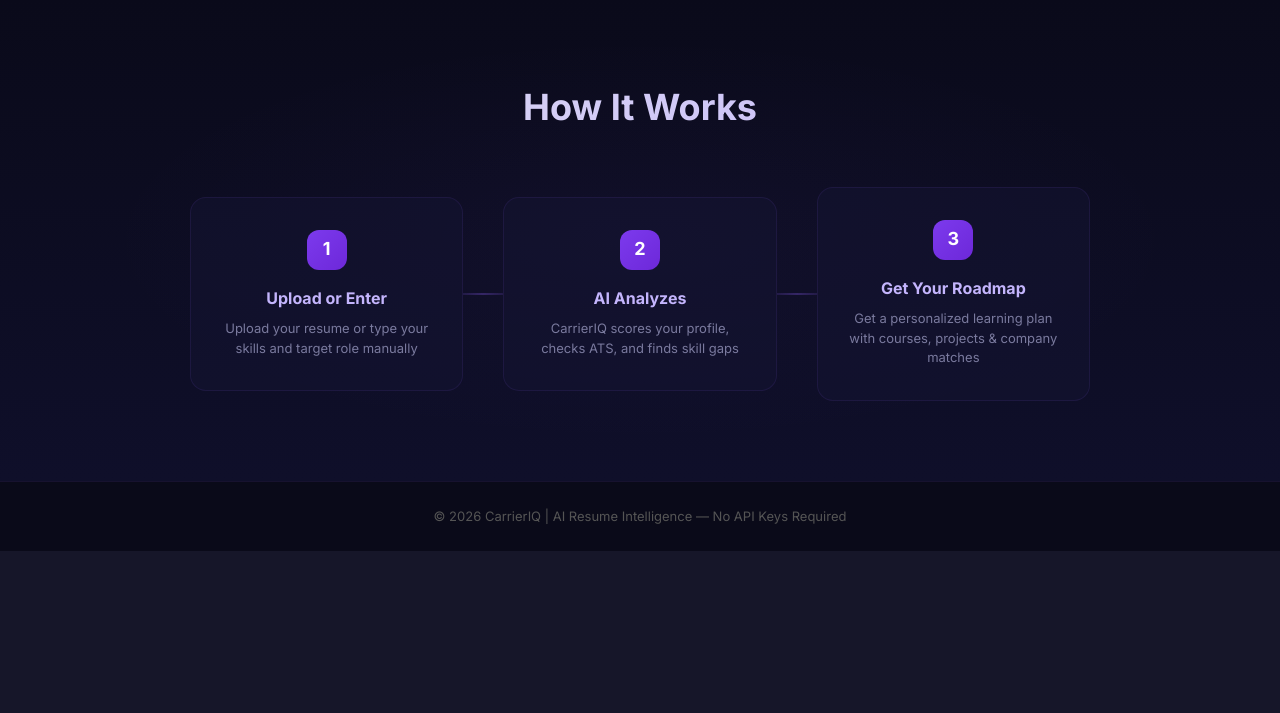
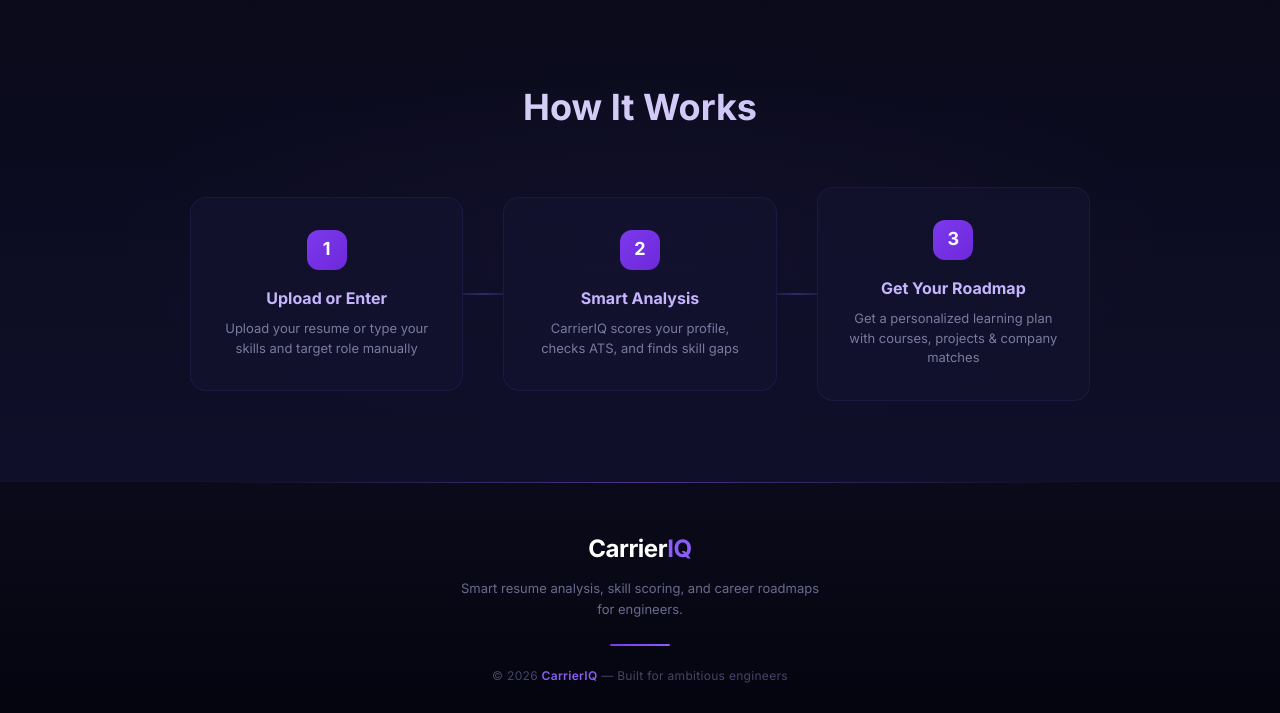
Before and after one commit to dishaghodke29/CarrierIQ, a Flask app: page / in a window 1280 px wide. Shown: the part 1787-2500 px from the top of the page. Before the commit the page ends 2338 px from the top, so only its background shows below. Run offline with Flask 3, Linux system fonts and the light colour scheme; some libraries are stand-ins or nearby versions.

Commit message:
removed the vertical scroll and made the footer more presentable, fixed some errors

```diff
--- a/static/css/style.css
+++ b/static/css/style.css
@@ -8,11 +8,23 @@
     box-sizing: border-box;
 }
 
+html,
+body {
+    scrollbar-width: none;
+    -ms-overflow-style: none;
+}
+
+html::-webkit-scrollbar,
+body::-webkit-scrollbar {
+    display: none;
+}
+
 body {
     font-family: 'Inter', 'Segoe UI', sans-serif;
     background-color: #0a0a1a;
     color: #e0e0f0;
     line-height: 1.6;
+    overflow-x: hidden;
 }
 
 /* ===== ANIMATIONS ===== */
@@ -492,12 +504,66 @@ body {
 
 /* ===== FOOTER ===== */
 .footer {
+    background: linear-gradient(180deg, #0a0a1a 0%, #050510 100%);
+    border-top: 1px solid rgba(139, 92, 246, 0.12);
+    position: relative;
+    padding: 48px 40px 28px;
     text-align: center;
-    padding: 24px;
-    background: rgba(10, 10, 26, 0.95);
-    border-top: 1px solid rgba(139, 92, 246, 0.1);
+}
+
+.footer::before {
+    content: '';
+    position: absolute;
+    top: 0;
+    left: 15%;
+    right: 15%;
+    height: 1px;
+    background: linear-gradient(90deg, transparent, rgba(139, 92, 246, 0.5), transparent);
+}
+
+.footer-brand {
+    display: flex;
+    flex-direction: column;
+    align-items: center;
+    gap: 10px;
+    margin-bottom: 24px;
+}
+
+.footer-logo {
+    font-size: 24px;
+    font-weight: 700;
+    color: #ffffff;
+    letter-spacing: -0.5px;
+}
+
+.footer-logo .logo-accent {
+    color: #8b5cf6;
+}
+
+.footer-tagline {
     font-size: 13px;
-    color: #555;
+    color: #6a6a8e;
+    max-width: 360px;
+    line-height: 1.6;
+}
+
+.footer-divider {
+    width: 60px;
+    height: 2px;
+    background: linear-gradient(90deg, #7c3aed, #8b5cf6);
+    margin: 0 auto 20px;
+    border-radius: 2px;
+}
+
+.footer-bottom {
+    font-size: 12px;
+    color: #444466;
+    letter-spacing: 0.3px;
+}
+
+.footer-bottom span {
+    color: #8b5cf6;
+    font-weight: 600;
 }
 
 /* ================= UPLOAD PAGE ================= */
@@ -1088,14 +1154,19 @@ body {
 
 .ats-score-value {
     position: absolute;
-    top: 50%;
-    left: 50%;
-    transform: translate(-50%, -50%);
+    top: 0;
+    left: 0;
+    width: 100%;
+    height: 100%;
+    display: flex;
+    flex-direction: column;
+    align-items: center;
+    justify-content: center;
     text-align: center;
 }
 
 .ats-score-number {
-    font-size: 38px;
+    font-size: 29px;
     font-weight: 700;
     color: #ffffff;
     line-height: 1;
@@ -1108,7 +1179,8 @@ body {
     font-weight: 600;
     text-transform: uppercase;
     letter-spacing: 1.5px;
-    margin-top: 2px;
+    margin-top: 4px;
+    display: block;
 }
 
 /* ── Title Area ─────────────────────────────────────────── */
--- a/templates/index.html
+++ b/templates/index.html
@@ -3,10 +3,10 @@
 
 <head>
     <meta charset="UTF-8">
-    <title>CarrierIQ - AI Resume Intelligence</title>
+    <title>CarrierIQ - Smart Resume Intelligence</title>
     <meta name="viewport" content="width=device-width, initial-scale=1.0">
     <meta name="description"
-        content="AI-powered resume scoring, skill gap analysis, and career roadmaps. Upload your resume or enter skills manually.">
+        content="Smart resume scoring, skill gap analysis, and career roadmaps. Upload your resume or enter skills manually.">
     <link rel="stylesheet" href="{{ url_for('static', filename='css/style.css') }}">
 </head>
 
@@ -29,8 +29,8 @@
             <span class="hero-badge">💎 Smart Career Analytics Platform</span>
             <h1>Decode Your Potential<br>Design Your Carrier</h1>
             <p>
-               Transform your skills into measurable opportunity, benchmarks your skills against real companies,
-               ATS optimization insights and provides a structured roadmap towards professional readiness.
+                Transform your skills into measurable opportunity, benchmarks your skills against real companies,
+                ATS optimization insights and provides a structured roadmap towards professional readiness.
                 <strong>35+ engineering roles</strong>.
             </p>
             <div class="hero-actions">
@@ -142,7 +142,7 @@
             <div class="step-connector"></div>
             <div class="step-card">
                 <div class="step-num">2</div>
-                <h4>AI Analyzes</h4>
+                <h4>Smart Analysis</h4>
                 <p>CarrierIQ scores your profile, checks ATS, and finds skill gaps</p>
             </div>
             <div class="step-connector"></div>
@@ -155,9 +155,13 @@
     </section>
 
 
-    <!-- ================= FOOTER ================= -->
     <footer class="footer">
-        <p>© 2026 CarrierIQ | AI Resume Intelligence — No API Keys Required</p>
+        <div class="footer-brand">
+            <div class="footer-logo">Carrier<span class="logo-accent">IQ</span></div>
+            <p class="footer-tagline">Smart resume analysis, skill scoring, and career roadmaps for engineers.</p>
+        </div>
+        <div class="footer-divider"></div>
+        <div class="footer-bottom">© 2026 <span>CarrierIQ</span> — Built for ambitious engineers</div>
     </footer>
 
 </body>
```
Also changed, not shown: templates/ats.html (+6 -4 lines), templates/career_finder.html (+6 -1 lines), templates/fill_manual.html (+8 -3 lines), templates/results.html (+8 -6 lines), templates/roadmap.html (+6 -1 lines), templates/upload.html (+7 -2 lines).
